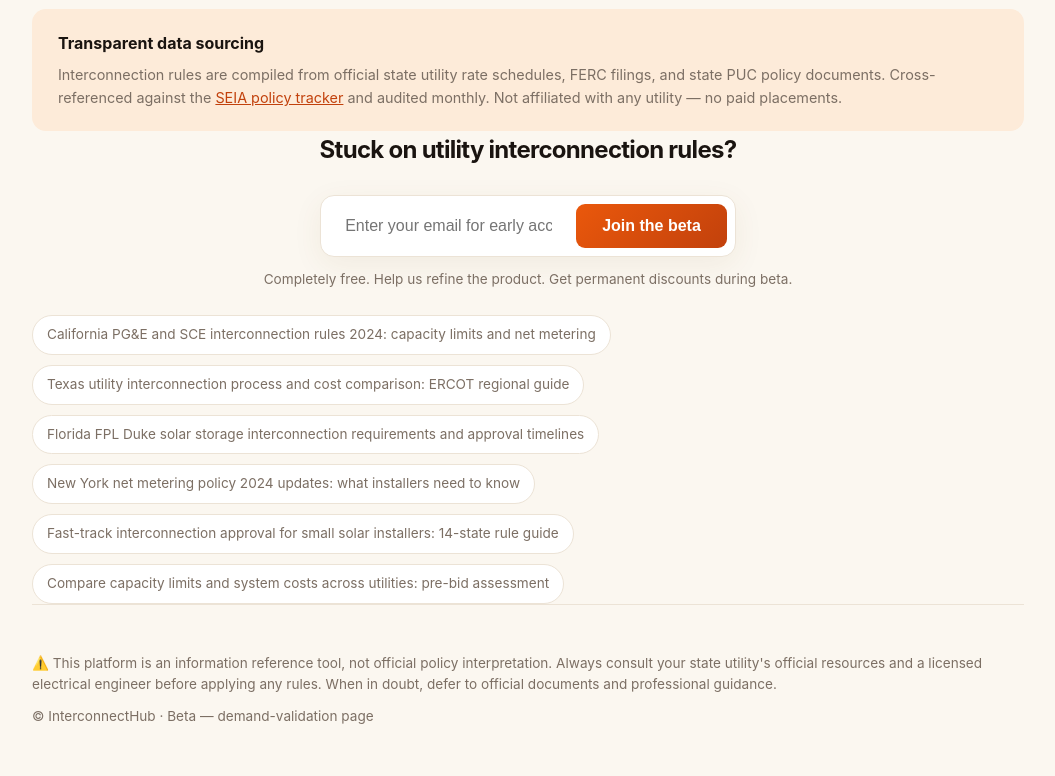
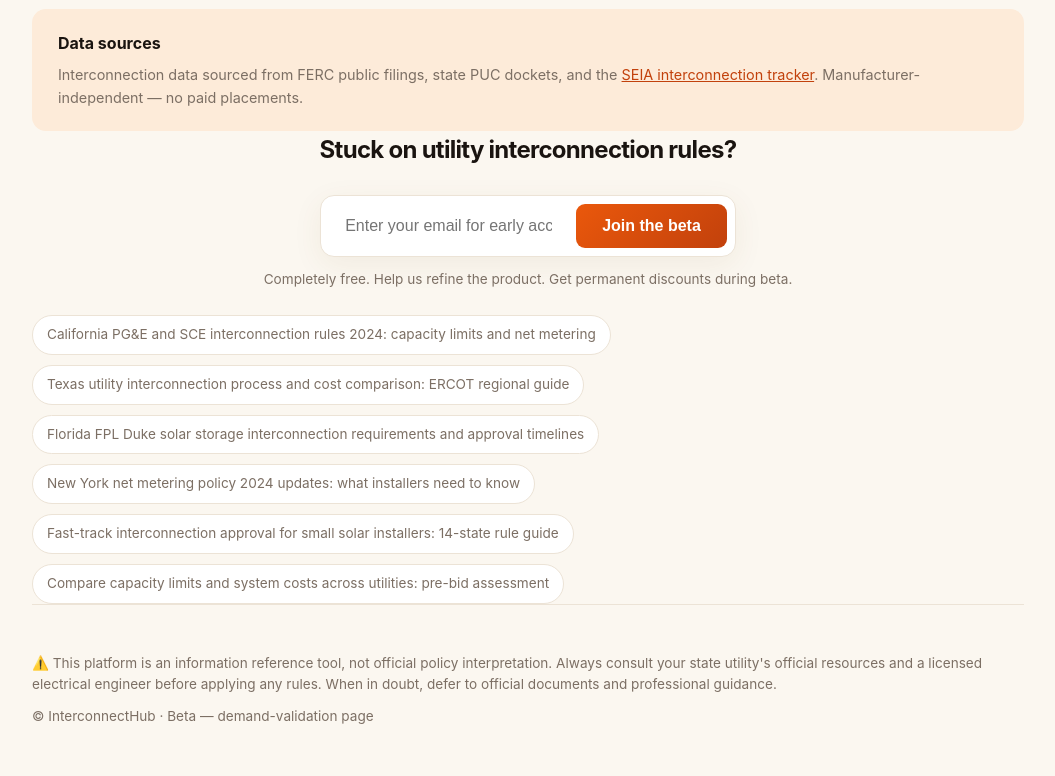
Before and after one commit to h2652908721-collab/solar-interconnection-rules-by-utility, a plain HTML site: page index.html in a window 1280 px wide. Shown: the part 1814-2590 px from the top of the page, without its empty margins (112-1167 px from the left). Drawn offline with Linux system fonts and the light colour scheme.

Commit message:
feat: update verified section copy

```diff
--- a/index.html
+++ b/index.html
@@ -87,8 +87,8 @@ footer{padding:48px 0;color:var(--muted);font-size:.85rem;border-top:1px solid v
 <h2 class="t">You might be wondering</h2><details><summary>Where does this data come from?</summary><p>We compile official state utility policy documents, rate schedules, and net metering rules—then manually verify for accuracy</p></details><details><summary>How often are rules updated?</summary><p>Critical changes get pushed in real-time. Full database audit monthly to keep everything current</p></details><details><summary>Can you integrate with my quoting system?</summary><p>Yes—API and Zapier integration available. Plug into your workflow without changing your tools</p></details></section>
 
 <section class="verified">
-<h3>Transparent data sourcing</h3>
-<p>Interconnection rules are compiled from official state utility rate schedules, FERC filings, and state PUC policy documents. Cross-referenced against the <a href="https://www.seia.org/research-resources/solar-industry-data" rel="noopener">SEIA policy tracker</a> and audited monthly. Not affiliated with any utility — no paid placements.</p>
+  <h3>Data sources</h3>
+  <p>Interconnection data sourced from FERC public filings, state PUC dockets, and the <a href="https://www.seia.org/research-resources/solar-industry-research-data" rel="noopener">SEIA interconnection tracker</a>. Manufacturer-independent — no paid placements.</p>
 </section>
 
 <div class="foot-cta" id="join2">
```
